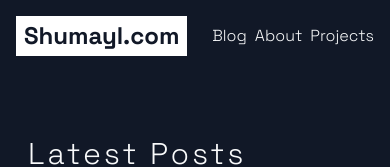
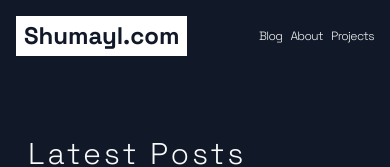
Before and after one commit to mshumayl/shumayldotcom, a Next.js app: page / in a window 390 px wide. Shown: the top 167 px of the page. Built offline with nearby package versions, Linux system fonts and the light colour scheme.

Commit message:
Modify responsive layout

```diff
--- a/components/Navbar.tsx
+++ b/components/Navbar.tsx
@@ -4,7 +4,7 @@ const Navbar: React.FC = () => {
 
     return (
         <>
-            <div className="flex flex-row font-grotesk md:tracking-widest">
+            <div className="flex flex-row font-grotesk text-xs md:text-lg tracking-tighter md:tracking-widest">
                 <ul className="flex space-x-2 md:space-x-6 list-none">
                     <Link href="/" className="">Blog</Link>
                     <Link href="/content/about">About</Link>
--- a/pages/projects.tsx
+++ b/pages/projects.tsx
@@ -36,7 +36,7 @@ export default function Projects({ projects }: { projects: Project[] }) {
         <div className="my-20">
             <div className="mx-3">
                 <div className="font-grotesk text-3xl font-extralight tracking-widest">Public Projects</div>
-                <ul className="grid grid-cols-1 sm:grid-cols-2 md:grid-cols-4 my-10 gap-8">
+                <ul className="grid grid-cols-1 sm:grid-cols-2 lg:grid-cols-4 my-10 gap-8">
                     <a className="flex flex-col border border-gray-700  rounded-3xl text-slate-300">
                         <li className="flex flex-col  p-4 h-full w-full">
                             <div className="font-grotesk text-md shrink-0 w-full h-56 relative rounded-xl overflow-hidden mb-4">
```
